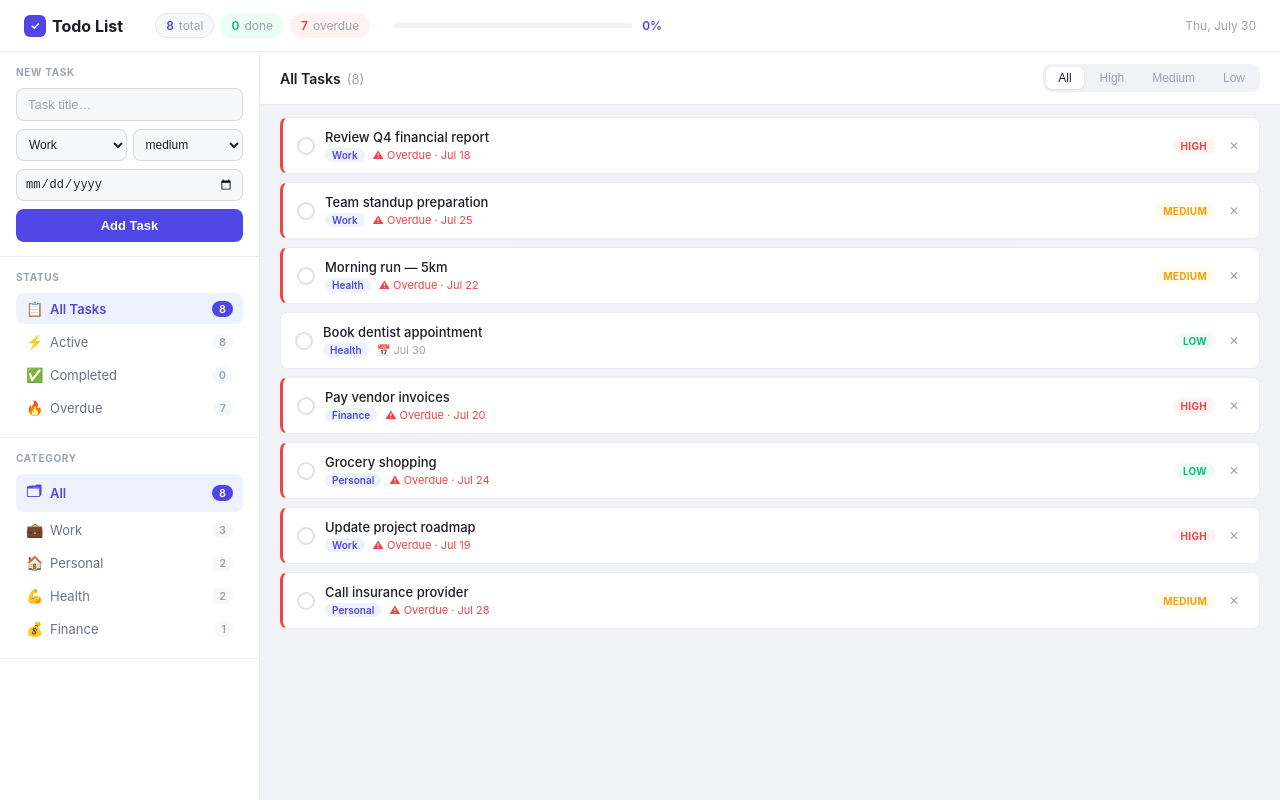
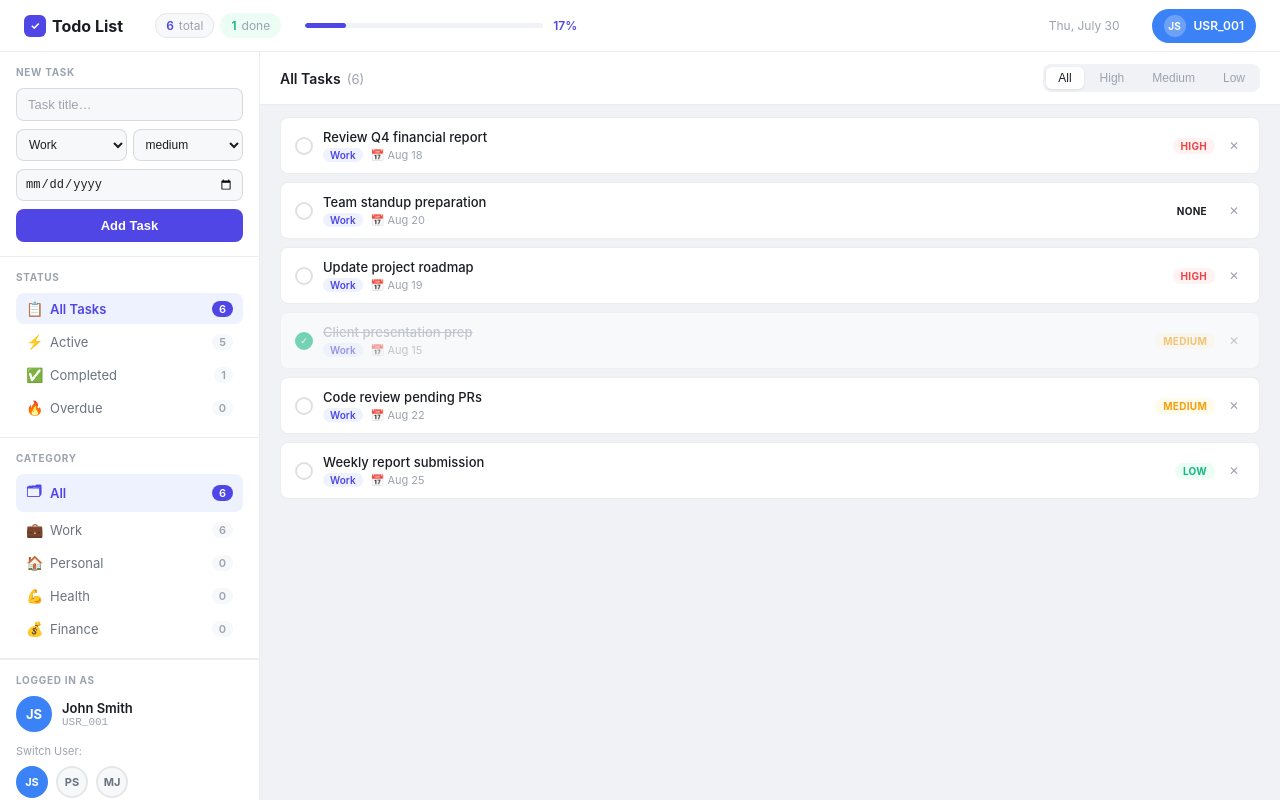
Before and after one commit to chaithanya1904/todo_react_app, a React (Create React App) app: page / in a window 1280 px wide. Built offline with nearby package versions, Linux system fonts and the light colour scheme; data requests are answered from the project's data file.

Commit message:
Add user system - userId tracking in SDK

```diff
--- a/db.json
+++ b/db.json
@@ -1,69 +1,166 @@
 {
   "tasks": [
     {
-      "id": "1",
+      "id": 1,
+      "userId": "USR_001",
       "title": "Review Q4 financial report",
       "category": "Work",
       "priority": "high",
       "completed": false,
-      "dueDate": "2026-07-18"
+      "dueDate": "2026-08-18"
     },
     {
-      "id": "2",
+      "id": 2,
+      "userId": "USR_001",
       "title": "Team standup preparation",
+      "category": "Work",
+      "priority": null,
+      "completed": false,
+      "dueDate": "2026-08-20"
+    },
+    {
+      "id": 3,
+      "userId": "USR_001",
+      "title": "Update project roadmap",
+      "category": "Work",
+      "priority": "high",
+      "completed": false,
+      "dueDate": "2026-08-19"
+    },
+    {
+      "id": 4,
+      "userId": "USR_001",
+      "title": "Client presentation prep",
+      "category": "Work",
+      "priority": "medium",
+      "completed": true,
+      "dueDate": "2026-08-15"
+    },
+    {
+      "id": 5,
+      "userId": "USR_001",
+      "title": "Code review pending PRs",
       "category": "Work",
       "priority": "medium",
       "completed": false,
-      "dueDate": "2026-07-25"
+      "dueDate": "2026-08-22"
     },
     {
-      "id": "3",
-      "title": "Morning run — 5km",
+      "id": 6,
+      "userId": "USR_001",
+      "title": "Weekly report submission",
+      "category": "Work",
+      "priority": "low",
+      "completed": false,
+      "dueDate": "2026-08-25"
+    },
+    {
+      "id": 7,
+      "userId": "USR_002",
+      "title": "Morning run 5km",
       "category": "Health",
       "priority": "medium",
-      "completed": false,
-      "dueDate": "2026-07-22"
+      "completed": true,
+      "dueDate": "2026-08-10"
     },
     {
-      "id": "4",
+      "id": 8,
+      "userId": "USR_002",
       "title": "Book dentist appointment",
       "category": "Health",
       "priority": "low",
       "completed": false,
-      "dueDate": "2026-07-30"
+      "dueDate": "2026-08-28"
     },
     {
-      "id": "5",
+      "id": 9,
+      "userId": "USR_002",
+      "title": "Grocery shopping",
+      "category": "Personal",
+      "priority": "low",
+      "completed": false,
+      "dueDate": "2026-08-12"
+    },
+    {
+      "id": 10,
+      "userId": "USR_002",
+      "title": "Call insurance provider",
+      "category": "Personal",
+      "priority": "medium",
+      "completed": false,
+      "dueDate": "2026-08-20"
+    },
+    {
+      "id": 11,
+      "userId": "USR_002",
+      "title": "Renew gym membership",
+      "category": "Health",
+      "priority": "low",
+      "completed": false,
+      "dueDate": "2026-08-30"
+    },
+    {
+      "id": 12,
+      "userId": "USR_002",
+      "title": "Plan weekend trip",
+      "category": "Personal",
+      "priority": "low",
+      "completed": false,
+      "dueDate": "2026-08-25"
+    },
+    {
+      "id": 13,
+      "userId": "USR_003",
       "title": "Pay vendor invoices",
       "category": "Finance",
       "priority": "high",
       "completed": false,
-      "dueDate": "2026-07-20"
+      "dueDate": "2026-08-15"
     },
     {
-      "id": "6",
-      "title": "Grocery shopping",
-      "category": "Personal",
+      "id": 14,
+      "userId": "USR_003",
+      "title": "Review monthly budget",
+      "category": "Finance",
+      "priority": "high",
+      "completed": false,
+      "dueDate": "2026-08-18"
+    },
+    {
+      "id": 15,
+      "userId": "USR_003",
+      "title": "Tax filing preparation",
+      "category": "Finance",
+      "priority": "high",
+      "completed": false,
+      "dueDate": "2026-08-20"
+    },
+    {
+      "id": 16,
+      "userId": "USR_003",
+      "title": "Investment portfolio review",
+      "category": "Finance",
+      "priority": "medium",
+      "completed": true,
+      "dueDate": "2026-08-10"
+    },
+    {
+      "id": 17,
+      "userId": "USR_003",
+      "title": "Expense report submission",
+      "category": "Finance",
+      "priority": "medium",
+      "completed": false,
+      "dueDate": "2026-08-22"
+    },
+    {
+      "id": 18,
+      "userId": "USR_003",
+      "title": "Bank statement reconciliation",
+      "category": "Finance",
       "priority": "low",
       "completed": false,
-      "dueDate": "2026-07-24"
-    },
-    {
-      "id": "7",
-      "title": "Update project roadmap",
-      "category": "Work",
-      "priority": "high",
-      "completed": false,
-      "dueDate": "2026-07-19"
-    },
-    {
-      "id": "8",
-      "title": "Call insurance provider",
-      "category": "Personal",
-      "priority": "medium",
-      "completed": false,
-      "dueDate": "2026-07-28"
+      "dueDate": "2026-08-28"
     }
-  ],
-  "$schema": "./node_modules/json-server/schema.json"
+  ]
 }
--- a/src/App.css
+++ b/src/App.css
@@ -493,3 +493,123 @@ body {
 .error-icon { font-size: 32px; }
 .error-title { font-size: 15px; font-weight: 600; color: var(--text); }
 .error-msg { font-size: 13px; color: var(--text-secondary); }
+
+/* ── USER PILL IN HEADER ── */
+.user-pill {
+  display: flex;
+  align-items: center;
+  gap: 8px;
+  padding: 6px 12px;
+  border-radius: 20px;
+  color: white;
+  font-size: 13px;
+  font-weight: 600;
+  margin-left: 8px;
+}
+
+.user-pill-initials {
+  width: 22px;
+  height: 22px;
+  border-radius: 50%;
+  background: rgba(255,255,255,0.25);
+  display: flex;
+  align-items: center;
+  justify-content: center;
+  font-size: 10px;
+  font-weight: 700;
+}
+
+.user-pill-id {
+  font-size: 12px;
+  font-weight: 600;
+}
+
+/* ── USER SECTION IN SIDEBAR ── */
+.user-section {
+  margin-top: auto;
+  border-top: 1px solid var(--border);
+}
+
+.sidebar-user {
+  display: flex;
+  align-items: center;
+  gap: 10px;
+  margin-bottom: 12px;
+}
+
+.sidebar-user-avatar {
+  width: 36px;
+  height: 36px;
+  border-radius: 50%;
+  display: flex;
+  align-items: center;
+  justify-content: center;
+  font-size: 13px;
+  font-weight: 700;
+  color: white;
+  flex-shrink: 0;
+}
+
+.sidebar-user-name {
+  font-size: 13px;
+  font-weight: 600;
+  color: var(--text);
+}
+
+.sidebar-user-id {
+  font-size: 11px;
+  color: var(--text-muted);
+  font-family: monospace;
+}
+
+/* ── SWITCH USER LINKS ── */
+.switch-label {
+  font-size: 11px;
+  color: var(--text-muted);
+  margin-bottom: 8px;
+}
+
+.switch-links {
+  display: flex;
+  gap: 8px;
+}
+
+.switch-link {
+  width: 32px;
+  height: 32px;
+  border-radius: 50%;
+  background: var(--surface2);
+  border: 2px solid var(--border);
+  display: flex;
+  align-items: center;
+  justify-content: center;
+  font-size: 11px;
+  font-weight: 700;
+  color: var(--text-secondary);
+  text-decoration: none;
+  transition: all 0.15s;
+}
+
+.switch-link:hover {
+  border-color: var(--accent);
+  color: var(--accent);
+}
+
+.switch-link.active-link {
+  color: white;
+  border-color: transparent;
+}
+
+/* ── USER INDICATOR ── */
+.user-indicator {
+  width: 34px;
+  height: 34px;
+  border-radius: 50%;
+  display: flex;
+  align-items: center;
+  justify-content: center;
+  font-size: 12px;
+  font-weight: 700;
+  color: white;
+  margin-left: auto;
+}
--- a/src/App.js
+++ b/src/App.js
@@ -1,17 +1,30 @@
 import React, { useState, useEffect } from 'react';
+import './App.css';
 import { initSmartTrace } from './sdk';
-import './App.css';
 
 const CATEGORIES = ['All', 'Work', 'Personal', 'Health', 'Finance'];
 const PRIORITIES = ['high', 'medium', 'low'];
 
+// ─── USERS ───────────────────────────────────────────────────────────────────
+const USERS = {
+  USR_001: { id: 'USR_001', name: 'John Smith',     initials: 'JS', color: '#3b82f6' },
+  USR_002: { id: 'USR_002', name: 'Priya Sharma',   initials: 'PS', color: '#8b5cf6' },
+  USR_003: { id: 'USR_003', name: 'Marcus Johnson', initials: 'MJ', color: '#10b981' },
+};
+
+// Read user from URL param
+// http://localhost:3000?user=USR_001
+function getUserFromURL() {
+  const params = new URLSearchParams(window.location.search);
+  const userId = params.get('user');
+  return USERS[userId] || USERS['USR_001'];
+}
+
 // ─── API HELPERS ─────────────────────────────────────────────────────────────
 
-async function fetchTasks() {
-  const response = await fetch('/tasks');
-  //return response.json();
-  const data = await response.json();
-  return data;
+async function fetchTasks(userId) {
+  const response = await fetch(`/tasks?userId=${userId}`);
+  return response.json();
 }
 
 async function createTask(task) {
@@ -41,7 +54,11 @@ async function deleteTask(id) {
 function TaskItem({ task, onToggle, onDelete }) {
   const today = new Date().toISOString().split('T')[0];
   const isOverdue = !task.completed && task.dueDate < today;
-  const priorityLabel = task.priority ? task.priority.charAt(0).toUpperCase() + task.priority.slice(1) : '';
+
+  // ✅ BUG-FREE: null check before calling .charAt()
+  const priorityLabel = task.priority
+    ? task.priority.charAt(0).toUpperCase() + task.priority.slice(1)
+    : 'None';
 
   return (
     <div className={`task-item ${task.completed ? 'completed' : ''} ${isOverdue ? 'overdue' : ''}`}>
@@ -50,13 +67,16 @@ function TaskItem({ task, onToggle, onDelete }) {
           {task.completed && '✓'}
         </button>
         <div className="task-info">
-          <span className="task-title">{task.title ? task.title.trim() : ''}</span>
+          <span className="task-title">{task.title}</span>
           <div className="task-meta">
             <span className="category-tag">{task.category}</span>
             {task.dueDate && (
               <span className={`due-date ${isOverdue ? 'overdue-text' : ''}`}>
                 {isOverdue ? '⚠ Overdue · ' : '📅 '}
-                {new Date(task.dueDate + 'T00:00:00').toLocaleDateString('en-US', { month: 'short', day: 'numeric' })}
+                {new Date(task.dueDate + 'T00:00:00').toLocaleDateString('en-US', {
+                  month: 'short',
+                  day: 'numeric',
+                })}
               </span>
             )}
           </div>
@@ -117,7 +137,12 @@ function AddTaskForm({ onAdd }) {
 // ─── APP ──────────────────────────────────────────────────────────────────────
 
 export default function App() {
-  initSmartTrace();
+  // Get user from URL param
+  const currentUser = getUserFromURL();
+
+  // Initialize SmartTrace SDK with current user
+  initSmartTrace({ userId: currentUser.id });
+
   const [tasks, setTasks] = useState([]);
   const [loading, setLoading] = useState(true);
   const [error, setError] = useState(null);
@@ -125,14 +150,15 @@ export default function App() {
   const [activeFilter, setActiveFilter] = useState('all');
   const [activePriority, setActivePriority] = useState('all');
 
+  // Load tasks for current user only
   useEffect(() => {
-    fetchTasks()
+    fetchTasks(currentUser.id)
       .then(data => { setTasks(data); setLoading(false); })
       .catch(() => { setError('Could not connect to API. Is json-server running?'); setLoading(false); });
-  }, []);
+  }, [currentUser.id]);
 
   const handleAdd = async (taskData) => {
-    const newTask = await createTask(taskData);
+    const newTask = await createTask({ ...taskData, userId: currentUser.id });
     setTasks(prev => [newTask, ...prev]);
   };
 
@@ -151,12 +177,8 @@ export default function App() {
   const completed = tasks.filter(t => t.completed).length;
   const overdueCount = tasks.filter(t => !t.completed && t.dueDate < today).length;
   const progress = total === 0 ? 0 : Math.round((completed / total) * 100);
-
-  // counts for sidebar nav
   const activeCount = tasks.filter(t => !t.completed).length;
   const completedCount = completed;
-
-  // sidebar category counts
   const catCount = (cat) => tasks.filter(t => t.category === cat).length;
 
   const filteredTasks = tasks
@@ -176,8 +198,16 @@ export default function App() {
   if (loading) {
     return (
       <div className="app">
-        <header className="header"><div className="header-logo"><div className="check">✓</div> Todo List</div></header>
-        <div className="loading-state"><div className="loading-spinner" /><div className="loading-text">Loading tasks…</div></div>
+        <header className="header">
+          <div className="header-logo"><div className="check">✓</div> Todo List</div>
+          <div className="user-indicator" style={{ background: currentUser.color }}>
+            {currentUser.initials}
+          </div>
+        </header>
+        <div className="loading-state">
+          <div className="loading-spinner" />
+          <div className="loading-text">Loading tasks for {currentUser.name}…</div>
+        </div>
       </div>
     );
   }
@@ -185,12 +215,23 @@ export default function App() {
   if (error) {
     return (
       <div className="app">
-        <header className="header"><div className="header-logo"><div className="check">✓</div> Todo List</div></header>
+        <header className="header">
+          <div className="header-logo"><div className="check">✓</div> Todo List</div>
+          <div className="user-indicator" style={{ background: currentUser.color }}>
+            {currentUser.initials}
+          </div>
+        </header>
         <div className="error-state">
           <div className="error-icon">⚠</div>
           <div className="error-title">Could not load tasks</div>
           <div className="error-msg">{error}</div>
-          <button className="btn-primary" style={{width:'auto',padding:'8px 20px',marginTop:4}} onClick={() => window.location.reload()}>Retry</button>
+          <button
+            className="btn-primary"
+            style={{ width: 'auto', padding: '8px 20px', marginTop: 4 }}
+            onClick={() => window.location.reload()}
+          >
+            Retry
+          </button>
         </div>
       </div>
     );
@@ -198,8 +239,6 @@ export default function App() {
 
   return (
     <div className="app">
-
-      {/* ── HEADER ── */}
       <header className="header">
         <div className="header-logo">
           <div className="check">✓</div>
@@ -233,29 +272,30 @@ export default function App() {
         <div className="header-date">
           {new Date().toLocaleDateString('en-US', { weekday: 'short', month: 'long', day: 'numeric' })}
         </div>
+
+        {/* USER PILL */}
+        <div className="user-pill" style={{ background: currentUser.color }}>
+          <span className="user-pill-initials">{currentUser.initials}</span>
+          <span className="user-pill-id">{currentUser.id}</span>
+        </div>
       </header>
 
-      {/* ── BODY ── */}
       <div className="body">
-
-        {/* LEFT PANEL */}
         <aside className="left-panel">
 
-          {/* ADD TASK */}
           <div className="panel-section">
             <div className="panel-label">New Task</div>
             <AddTaskForm onAdd={handleAdd} />
           </div>
 
-          {/* STATUS FILTER */}
           <div className="panel-section">
             <div className="panel-label">Status</div>
             <div className="nav-items">
               {[
-                { key: 'all', icon: '📋', label: 'All Tasks', count: total },
-                { key: 'active', icon: '⚡', label: 'Active', count: activeCount },
-                { key: 'completed', icon: '✅', label: 'Completed', count: completedCount },
-                { key: 'overdue', icon: '🔥', label: 'Overdue', count: overdueCount },
+                { key: 'all',       icon: '📋', label: 'All Tasks',  count: total          },
+                { key: 'active',    icon: '⚡', label: 'Active',     count: activeCount    },
+                { key: 'completed', icon: '✅', label: 'Completed',  count: completedCount },
+                { key: 'overdue',   icon: '🔥', label: 'Overdue',    count: overdueCount   },
               ].map(item => (
                 <div
                   key={item.key}
@@ -270,16 +310,15 @@ export default function App() {
             </div>
           </div>
 
-          {/* CATEGORY FILTER */}
           <div className="panel-section">
             <div className="panel-label">Category</div>
             <div className="nav-items">
               {[
-                { key: 'All', icon: '🗂', label: 'All' },
-                { key: 'Work', icon: '💼', label: 'Work' },
-                { key: 'Personal', icon: '🏠', label: 'Personal' },
-                { key: 'Health', icon: '💪', label: 'Health' },
-                { key: 'Finance', icon: '💰', label: 'Finance' },
+                { key: 'All',      icon: '🗂',  label: 'All'      },
+                { key: 'Work',     icon: '💼',  label: 'Work'     },
+                { key: 'Personal', icon: '🏠',  label: 'Personal' },
+                { key: 'Health',   icon: '💪',  label: 'Health'   },
+                { key: 'Finance',  icon: '💰',  label: 'Finance'  },
               ].map(item => (
                 <div
                   key={item.key}
@@ -294,12 +333,40 @@ export default function App() {
             </div>
           </div>
 
+          {/* USER INFO */}
+          <div className="panel-section user-section">
+            <div className="panel-label">Logged In As</div>
+            <div className="sidebar-user">
+              <div className="sidebar-user-avatar" style={{ background: currentUser.color }}>
+                {currentUser.initials}
+              </div>
+              <div className="sidebar-user-info">
+                <div className="sidebar-user-name">{currentUser.name}</div>
+                <div className="sidebar-user-id">{currentUser.id}</div>
+              </div>
+            </div>
+            <div className="switch-user-links">
+              <div className="switch-label">Switch User:</div>
+              <div className="switch-links">
+                {Object.values(USERS).map(user => (
+                  <a
+                    key={user.id}
+                    href={`?user=${user.id}`}
+                    className={`switch-link ${currentUser.id === user.id ? 'active-link' : ''}`}
+                    style={{ background: currentUser.id === user.id ? user.color : '' }}
+                    title={user.name}
+                  >
+                    {user.initials}
+                  </a>
+                ))}
+              </div>
+            </div>
+          </div>
+
         </aside>
 
-        {/* RIGHT PANEL */}
         <div className="right-panel">
 
-          {/* TOOLBAR */}
           <div className="toolbar">
             <span className="toolbar-title">
               {filterLabel[activeFilter]}
@@ -318,7 +385,6 @@ export default function App() {
             </div>
           </div>
 
-          {/* SCROLLABLE TASK LIST */}
           <div className="task-scroll">
             {filteredTasks.length === 0 ? (
               <div className="empty-state">
@@ -328,7 +394,12 @@ export default function App() {
               </div>
             ) : (
               filteredTasks.map(task => (
-                <TaskItem key={task.id} task={task} onToggle={handleToggle} onDelete={handleDelete} />
+                <TaskItem
+                  key={task.id}
+                  task={task}
+                  onToggle={handleToggle}
+                  onDelete={handleDelete}
+                />
               ))
             )}
           </div>
--- a/src/sdk/index.js
+++ b/src/sdk/index.js
@@ -1,41 +1,38 @@
 // ─── SMARTTRACE SDK ───────────────────────────────────────────────────────────
 //
-// Main entry point for the SmartTrace SDK
+// Usage:
 //
-// Two things need to happen to use the SDK:
-//
-// 1. In src/index.js — wrap the entire app with ErrorBoundary:
-//
-//    import SmartTraceErrorBoundary from './smarttrace-sdk';
-//
+// 1. In src/index.js:
+//    import SmartTraceErrorBoundary from './sdk';
 //    root.render(
 //      <SmartTraceErrorBoundary>
 //        <App />
 //      </SmartTraceErrorBoundary>
 //    );
 //
-// 2. In src/App.js — initialize the API interceptor at the top:
-//
-//    import { initSmartTrace } from './smarttrace-sdk';
-//    initSmartTrace();
-//
-// That is all. SDK is now active and monitoring the app.
+// 2. In src/App.js:
+//    import { initSmartTrace } from './sdk';
+//    initSmartTrace({ userId: currentUser.id });
 // ─────────────────────────────────────────────────────────────────────────────
 
 import SmartTraceErrorBoundary from './errorBoundary';
 import { initApiInterceptor } from './apiInterceptor';
+import { setCurrentUserId } from './collector';
 
-// ── INIT SMARTTRACE ───────────────────────────────────────────────────────────
-// Call this once at the top of App.js
-// Starts the API interceptor
+export function initSmartTrace(config = {}) {
+  console.log('[SmartTrace SDK] Initializing...');
 
-export function initSmartTrace() {
-  console.log('[SmartTrace SDK] Initializing...');
+  // Set current user ID
+  if (config.userId) {
+    setCurrentUserId(config.userId);
+    console.log(`[SmartTrace SDK] User: ${config.userId}`);
+  }
+
+  // Start API interceptor
   initApiInterceptor();
+
   console.log('[SmartTrace SDK] Ready — monitoring errors');
 }
 
-// ── EXPORTS ───────────────────────────────────────────────────────────────────
-
 export { SmartTraceErrorBoundary };
 export default SmartTraceErrorBoundary;
```
Also changed, not shown: public/index.html (+1 -1 lines), src/sdk/collector.js (+24 -41 lines), 1 other file (tests, documents, lock files or other folders).
